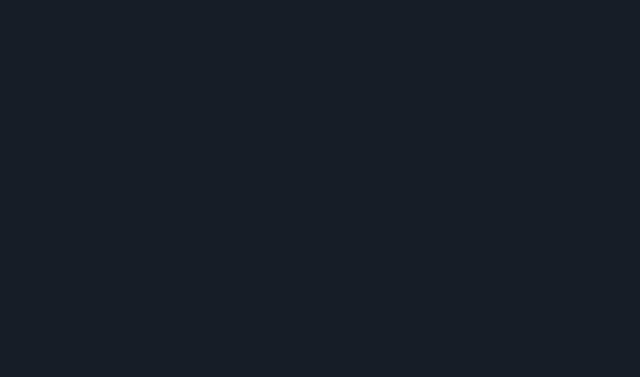
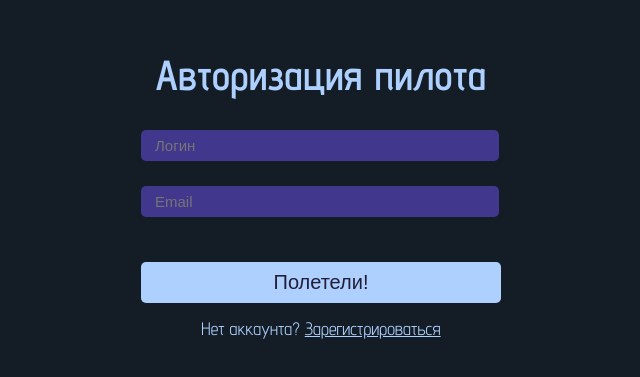
Before and after one commit to dost-kyn/void, a React (Vite) app in the folder void_react/: page /registration in a window 1280 px wide. Before the commit this address had no page. Shown: the part 205-582 px from the top of the page, without its empty margins (319-959 px from the left). Built offline with nearby package versions, Linux system fonts and the light colour scheme; a web font is replaced by a local one.

Commit message:
авторизация регистрация

```diff
--- a/void_react/src/App.jsx
+++ b/void_react/src/App.jsx
@@ -4,6 +4,7 @@ import './App.css'
 
 import Posts from './pages/Posts'
 import Authorization from './pages/Authorization'
+import Registration from './pages/registration'
 
 
 function App() {
@@ -13,6 +14,7 @@ function App() {
       <Routes>
         <Route  path='/' element={<Posts/>}/>
         <Route  path='/authorization' element={<Authorization/>}/>
+        <Route  path='/registration' element={<Registration/>}/>
       </Routes>
     </>
   )
--- /dev/null
+++ b/void_react/src/components/UI/auth/auth.js
@@ -0,0 +1 @@
+import { useState } from "react";
--- /dev/null
+++ b/void_react/src/css/Authorization.css
@@ -0,0 +1,141 @@
+.Auth{
+    width: 100%;
+  margin: 0 auto;
+  padding: 0;
+  justify-content: center;
+  align-items: center;
+  display: flex;
+  min-height: 100vh;
+}
+.form{
+    width: 360px;
+    display: flex;
+    flex-direction: column;
+}
+.title{
+    font-size: 42px;
+    margin: 0 0 30px 0;
+    text-align: center;
+}
+
+.firstName, .surname, .login, .email, .password, .repeatPassword{
+    width: 100%;
+    max-width: 330px;
+    padding: 7px 14px;
+    border: none;
+    border-radius: 5px;
+    background-color: var(--accent);
+    color: var(--text-color);
+    font-size: 15px;
+    margin-bottom: 25px;
+}
+
+.p_select{
+    margin: 8px 0 15px 0 ;
+    font-size: 19px;
+}
+.categories{
+    width: 100%;
+    max-width: 160px;
+    padding: 7px 14px;
+    border: none;
+    border-radius: 5px;
+    background-color: var(--accent);
+    color: var(--text-color);
+    font-size: 15px;
+}
+.p_select2{
+    margin: 25px 0 15px 0 ;
+    font-size: 19px;
+}
+
+
+.avatar_upload {
+    display: flex;
+    flex-direction: column;
+    gap: 20px;
+}
+/* Прямоугольный инпут */
+.file_input_label {
+    max-width: 130px;
+    display: inline-block;
+    padding: 7px 14px;
+    background-color: var(--accent);
+    color: var(--text-color);
+    border-radius: 5px;
+    cursor: pointer;
+    font-size: 16px;
+}
+.file_input {
+    display: none;
+}
+/* Кружок предпросмотра */
+.avatar_preview {
+    width: 100px;
+    height: 100px;
+    border-radius: 50%;
+    background-color: var(--text-color);
+    display: flex;
+    align-items: center;
+    justify-content: center;
+    overflow: hidden;
+    border: 2px solid var(--accent);
+}
+.avatar_preview img {
+    width: 100%;
+    height: 100%;
+    object-fit: cover;
+    border-radius: 50%;
+}
+
+
+/* checkbox */
+.content_checkbox{
+    display: flex;
+    flex-direction: row;
+    align-items: center;
+    gap: 15px;
+    margin-top: 30px;
+    margin-bottom: 20px;
+}
+.checkbox{
+    margin: 0;
+    width: 15px;
+    height: 15px;
+}
+.checkbox_p{
+    font-size: 17px;
+    margin: 0;
+    text-decoration: underline;
+    cursor: pointer;
+}
+
+.button{
+    width: 100%;
+    margin-top: 20px;
+}
+.btn{
+    width: 100%;
+    padding: 9px 20px;
+    border: none;
+    border-radius: 5px;
+    background-color: var(--text-color);
+    cursor: pointer;
+    color: var(--element);
+    font-size: 20px;
+    transition: all 0.3s ease-in-out;
+}
+.btn:hover{
+    background-color: var(--element);
+    color: var(--text-color);
+}
+.already{
+    font-size: 18px;
+    text-align: center;
+    margin-top: 15px;
+}
+.link_already{
+    text-decoration: underline;
+    color: var(--text-color);
+    cursor: pointer;
+}
--- a/void_react/src/css/Style.css
+++ b/void_react/src/css/Style.css
@@ -55,6 +55,11 @@ button {
 
 input {
     border: none;
+}
+input:focus {
+    outline: none;
+    border: none;
+    box-shadow: none;
 }
 
 input[type=checkbox] {
--- /dev/null
+++ b/void_react/src/pages/Authorization.jsx
@@ -0,0 +1,69 @@
+import React from 'react'
+import '../css/Authorization.css'
+import { useState } from 'react';
+import { Link } from 'react-router-dom';
+
+export default function Auth() {
+    const [preview, setPreview] = useState(null);
+
+    const handleFileChange = (e) => {
+        const file = e.target.files[0];
+        if (file) {
+            const reader = new FileReader();
+            reader.onloadend = () => {
+                setPreview(reader.result);
+            };
+            reader.readAsDataURL(file);
+        }
+    };
+
+    return (
+        <>
+            <div className="body">
+                <div className="Auth">
+                    <form className='form' action="">
+                        <h1 className='title'>Регистрация пилота</h1>
+                        <input className='firstName' type="text" placeholder='Имя' required />
+                        <input className='surname' type="text" placeholder='Фамилия' required />
+                        <input className='login' type="text" placeholder='Логин' required />
+                        <input className='email' type="email" placeholder='Email' required />
+                        <input className='password' type="password" placeholder='Пароль' required />
+                        <input className='repeatPassword' type="password" placeholder='Повторите пароль' required />
+                        <p className='p_select'>Выбор интересующих категорий (не обязательно)</p>
+                        <select className='categories'>
+                            <option value="">Новости</option>
+                            <option name="" id="">Животные</option>
+                            <option name="" id="">Игры</option>
+                        </select>
+                        <p className='p_select2'>Фото профиля (не обязательно)</p>
+                        <div className="avatar_upload">
+                            <label className="file_input_label">
+                                Выберите файл
+                                <input
+                                    type="file"
+                                    onChange={handleFileChange}
+                                    accept="image/*"
+                                    className="file_input"
+                                />
+                            </label>
+
+                            {preview && (
+                                <div className="avatar_preview">
+                                    <img src={preview} alt="Avatar preview" />
+                                </div>
+                            )}
+                        </div>
+                        <div className="content_checkbox">
+                            <input type="checkbox" className="checkbox" />
+                            <p className="checkbox_p">Согласие на обработку персональных данных</p>
+                        </div>
+                        <div className="button">
+                            <button className='btn'>Запуск!</button>
+                        </div>
+                        <p className='already'>У вас уже есть аккаунт? <Link to="/registration" className='link_already'>Авторизироваться</Link></p>
+                    </form>
+                </div>
+            </div>
+        </>
+    )
+}
--- /dev/null
+++ b/void_react/src/pages/Registration.jsx
@@ -0,0 +1,24 @@
+import React from 'react'
+import '../css/Authorization.css'
+import { useState } from 'react';
+import { Link } from 'react-router-dom';
+
+export default function Registration() {
+    return (
+        <>
+            <div className="body">
+                <div className="Auth">
+                    <form className='form' action="">
+                        <h1 className='title'>Авторизация пилота</h1>
+                        <input className='login' type="text" placeholder='Логин' required />
+                        <input className='email' type="email" placeholder='Email' required />
+                        <div className="button">
+                            <button className='btn'>Полетели!</button>
+                        </div>
+                        <p className='already'>Нет аккаунта? <Link to="/authorization" className='link_already'>Зарегистрироваться</Link></p>
+                    </form>
+                </div>
+            </div>
+        </>
+    )
+}
```
